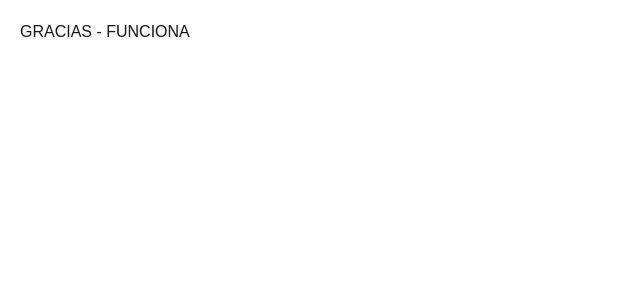
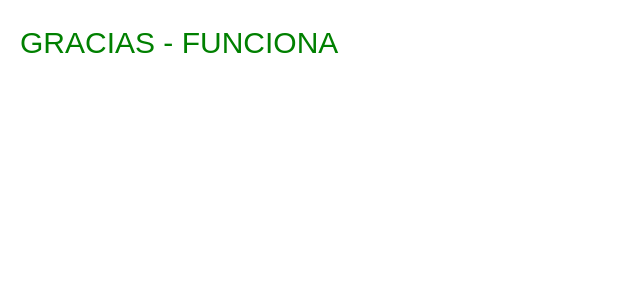
Before and after one commit to cdemobile25-sys/academia-cde, a Next.js app: page /gracias in a window 1280 px wide. Shown: the top 300 px of the page, without its empty margins (0-640 px from the left). Built offline with nearby package versions, Linux system fonts and the light colour scheme.

Commit message:
Trigger rebuild gracias

```diff
--- a/app/gracias/page.tsx
+++ b/app/gracias/page.tsx
@@ -1 +1,4 @@
-export default function Gracias() { return <main style={{padding:20}}>GRACIAS - FUNCIONA</main> }
+// Prueba de build
+export default function Gracias() {
+  return <main style={{padding:20, color:'green', fontSize:30}}>GRACIAS - FUNCIONA</main>
+}
```
